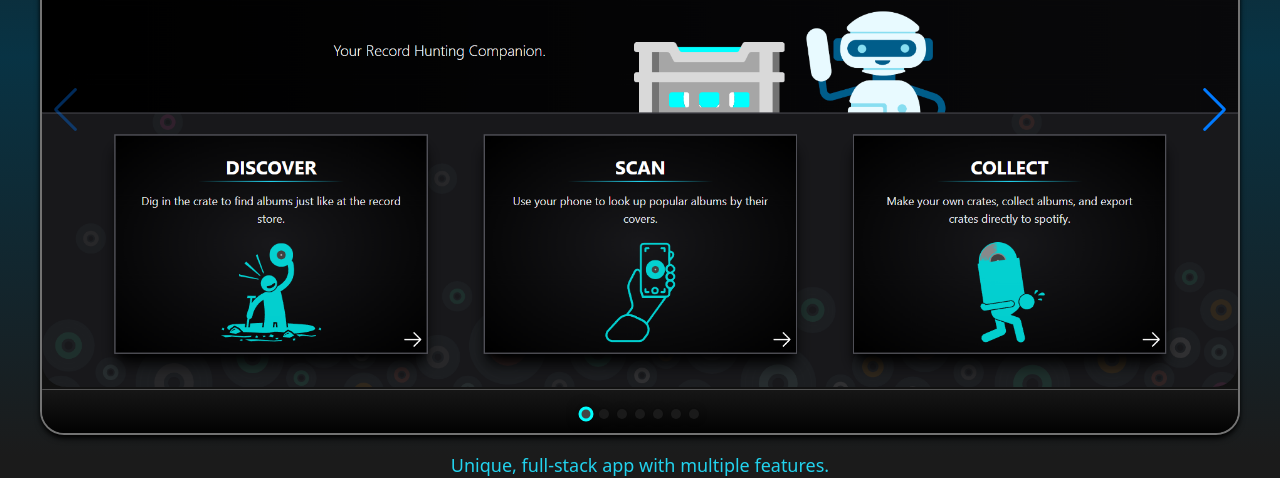
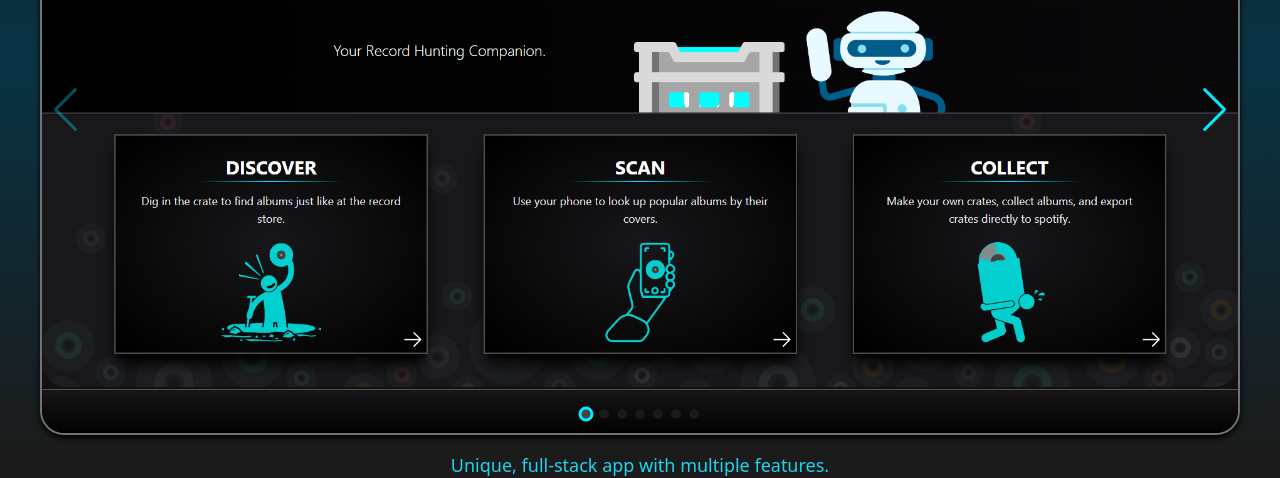
Before and after one commit to cwinkdev/web-resume, a Next.js app: page / in a window 1280 px wide. Shown: the part 2775-3253 px from the top of the page. Built offline with nearby package versions, Linux system fonts and the light colour scheme.

Commit message:
customize swip er nav buttons

```diff
--- a/app/globals.css
+++ b/app/globals.css
@@ -110,7 +110,7 @@
   background: rgb(90, 90, 90); /* Change the active bullet's background color */
   transform: scale(1.5); /* Make the active bullet larger */
   opacity: 1;
-  border: 2px solid cyan; /* Add a border to the bullet */
+  border: 2px solid rgb(0, 238, 255); /* Add a border to the bullet */
 }
 .my-swiper-container-wide .swiper-pagination-bullet {
   background: rgb(34, 34, 34); /* Change the bullet's background color */
@@ -125,7 +125,12 @@
   background: rgb(68, 68, 68); /* Change the active bullet's background color */
   transform: scale(1.5); /* Make the active bullet larger */
   opacity: 1;
-  border: 2px solid cyan; /* Add a border to the bullet */
+  border: 2px solid rgb(0, 238, 255); /* Add a border to the bullet */
+}
+/* Custom CSS file or <style> tag */
+.my-swiper-container-wide .swiper-button-next,
+.my-swiper-container-wide .swiper-button-prev {
+  color: rgb(0, 238, 255);
 }
 
 /* OBSERVER ANIMATIONS ##################################################
```
